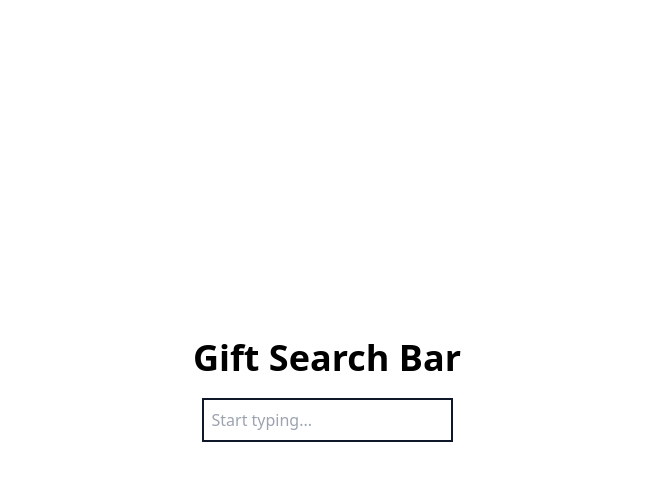
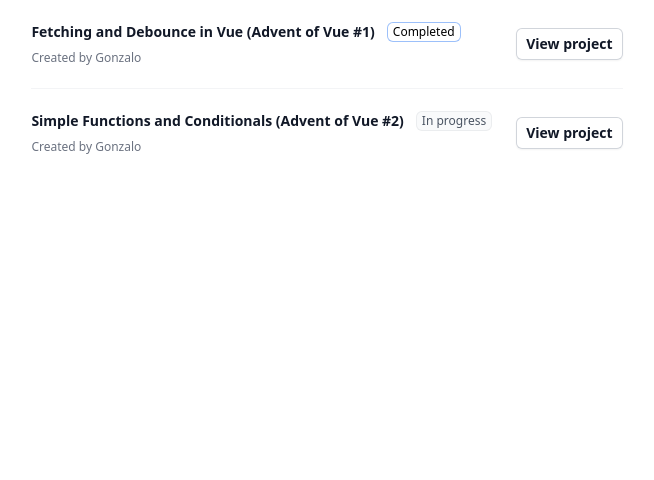
Before and after one commit to gonzalojpv/vue3-cypress, a Vue app: page / in a window 1280 px wide. Shown: the top 480 px of the page, without its empty margins (313-967 px from the left). Built offline with nearby package versions, Linux system fonts and the light colour scheme.

Commit message:
GP, routes

```diff
--- a/src/App.vue
+++ b/src/App.vue
@@ -1,7 +1,3 @@
-<script setup lang="ts">
-import Advent1 from './components/Advent1/index.vue'
-</script>
-
 <template>
-  <Advent1 />
+  <router-view />
 </template>
--- a/src/components/Advent1/index.vue
+++ b/src/components/Advent1/index.vue
@@ -42,7 +42,7 @@
 </script>
 
 <template>
-<div class="w-full h-full flex flex-col gap-5 justify-center items-center">
+<div class="">
   <h1 class="text-4xl font-bold">Gift Search Bar</h1>
   <input type="text" class="p-2 border-2 border-gray-dark" v-model="searchTerm" placeholder="Start typing...">
   <Spinner v-if="loading"/>
--- a/src/main.ts
+++ b/src/main.ts
@@ -1,5 +1,12 @@
 import { createApp } from 'vue'
 import App from './App.vue'
+import router from './router'
 import './base.css'
 
-createApp(App).mount('#app')
+const app =  createApp(App)
+
+app.use(router)
+
+router.isReady().then(() => {
+  app.mount('#app')
+})
--- /dev/null
+++ b/src/router/advents.ts
@@ -0,0 +1,20 @@
+const adventChildRoutes = (prop: string, mode = false) => [
+  {
+    path: '',
+    name: `${prop}.home`,
+    meta: {
+      authRequired: mode
+    },
+    component: () => import('../views/pages/home/index.vue')
+  },
+   {
+    path: 'advent-1',
+    name: `${prop}.one`,
+    meta: {
+      authRequired: mode
+    },
+    component: () => import('../views/pages/advents/advent-1.vue')
+  }
+]
+
+export default adventChildRoutes
--- a/src/router/routes.ts
+++ b/src/router/routes.ts
@@ -1 +1,8 @@
-export default []
+import adventChildRoutes from './advents'
+
+export default [{
+    path: '/',
+    component: () => import('../views/layouts/default.vue'),
+    children: adventChildRoutes('advent', false)
+  }
+]
--- /dev/null
+++ b/src/views/layouts/default.vue
@@ -0,0 +1,9 @@
+<template>
+  <div>
+    <main id="content" role="main">
+      <div class="w-full h-full flex flex-col gap-5 justify-center items-center">
+        <router-view />
+      </div>
+    </main>
+  </div>
+</template>
--- /dev/null
+++ b/src/views/pages/advents/advent-1.vue
@@ -0,0 +1,6 @@
+<script setup lang="ts">
+import Advent1 from '@/components/Advent1/index.vue'
+</script>
+<template>
+  <Advent1 />
+</template>
--- /dev/null
+++ b/src/views/pages/home/index.vue
@@ -0,0 +1,40 @@
+<script setup lang="ts">
+
+</script>
+
+<template>
+  <div class="">
+      <ul role="list" class="divide-y divide-gray-100">
+    <li class="flex items-center justify-between gap-x-6 py-5">
+      <div class="min-w-0">
+        <div class="flex items-start gap-x-3">
+          <p class="text-sm font-semibold leading-6 text-gray-900">Fetching and Debounce in Vue (Advent of Vue #1)</p>
+          <p class="rounded-md whitespace-nowrap mt-0.5 px-1.5 py-0.5 text-xs font-medium ring-1 ring-inset text-green-700 bg-green-50 ring-green-600/20">Completed</p>
+        </div>
+        <div class="mt-1 flex items-center gap-x-2 text-xs leading-5 text-gray-500">
+          <p class="truncate">Created by Gonzalo</p>
+        </div>
+      </div>
+      <div class="flex flex-none items-center gap-x-4">
+        <router-link :to="{ name: 'advent.one' }" class="hidden rounded-md bg-white px-2.5 py-1.5 text-sm font-semibold text-gray-900 shadow-sm ring-1 ring-inset ring-gray-300 hover:bg-gray-50 sm:block">
+          View project<span class="sr-only">, Advent of Vue #1</span>
+        </router-link>
+      </div>
+    </li>
+    <li class="flex items-center justify-between gap-x-6 py-5">
+      <div class="min-w-0">
+        <div class="flex items-start gap-x-3">
+          <p class="text-sm font-semibold leading-6 text-gray-900">Simple Functions and Conditionals (Advent of Vue #2)</p>
+          <p class="rounded-md whitespace-nowrap mt-0.5 px-1.5 py-0.5 text-xs font-medium ring-1 ring-inset text-gray-600 bg-gray-50 ring-gray-500/10">In progress</p>
+        </div>
+        <div class="mt-1 flex items-center gap-x-2 text-xs leading-5 text-gray-500">
+          <p class="truncate">Created by Gonzalo</p>
+        </div>
+      </div>
+      <div class="flex flex-none items-center gap-x-4">
+        <a href="#" class="hidden rounded-md bg-white px-2.5 py-1.5 text-sm font-semibold text-gray-900 shadow-sm ring-1 ring-inset ring-gray-300 hover:bg-gray-50 sm:block">View project<span class="sr-only">, Advent of Vue #2</span></a>
+      </div>
+    </li>
+</ul>
+  </div>
+</template>
```
